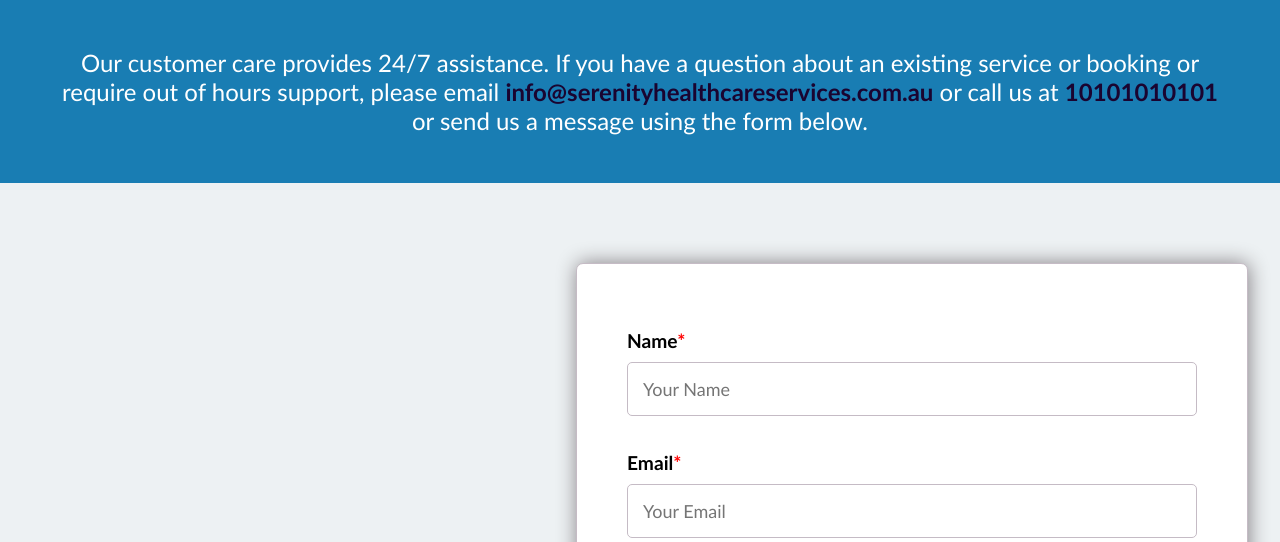
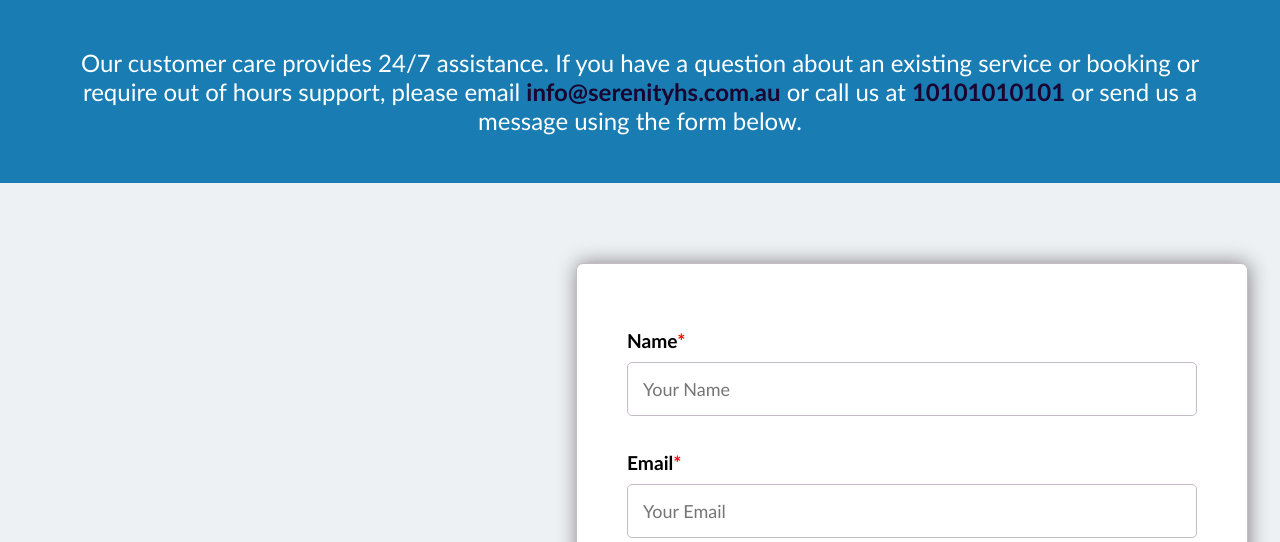
Before and after one commit to SECHUBSYSTEM/serenity-template, a plain HTML site: page contact.html in a window 1280 px wide. Shown: the part 258-800 px from the top of the page. Drawn offline with Linux system fonts and the light colour scheme.

Commit message:
Update contact.html

```diff
--- a/contact.html
+++ b/contact.html
@@ -53,7 +53,7 @@
                 <h2 class="contact-us-text IU">Our customer care provides 24/7 assistance. If you have a question about
                     an
                     existing service or booking or require out of hours support,
-                    please email <span>info@serenityhealthcareservices.com.au</span> or call us at
+                    please email <span>info@serenityhs.com.au</span> or call us at
                     <span>10101010101</span>
                     or send us a message using the form below.
                 </h2>
```
